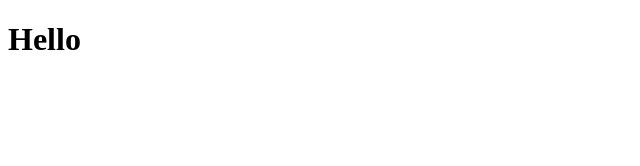
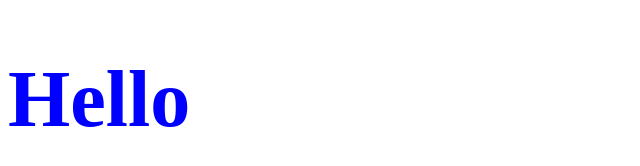
Before and after one commit to qshurick/pages-test, a plain HTML site: page index.html in a window 1280 px wide. Shown: the whole page, without its empty margins (0-640 px from the left). Drawn offline with Linux system fonts and the light colour scheme.

Commit message:
Add styles

```diff
--- /dev/null
+++ b/css/main.css
@@ -0,0 +1,4 @@
+h1 {
+    color: blue;
+    font-size: 5rem;
+}
--- a/index.html
+++ b/index.html
@@ -3,6 +3,7 @@
     <head>
         <title>Test</title>
         <script src="js/index.js" ></script>
+        <link href="css/main.css" rel="stylesheet">
     </head>
     <body>
         <h1>Hello</h1>
```
